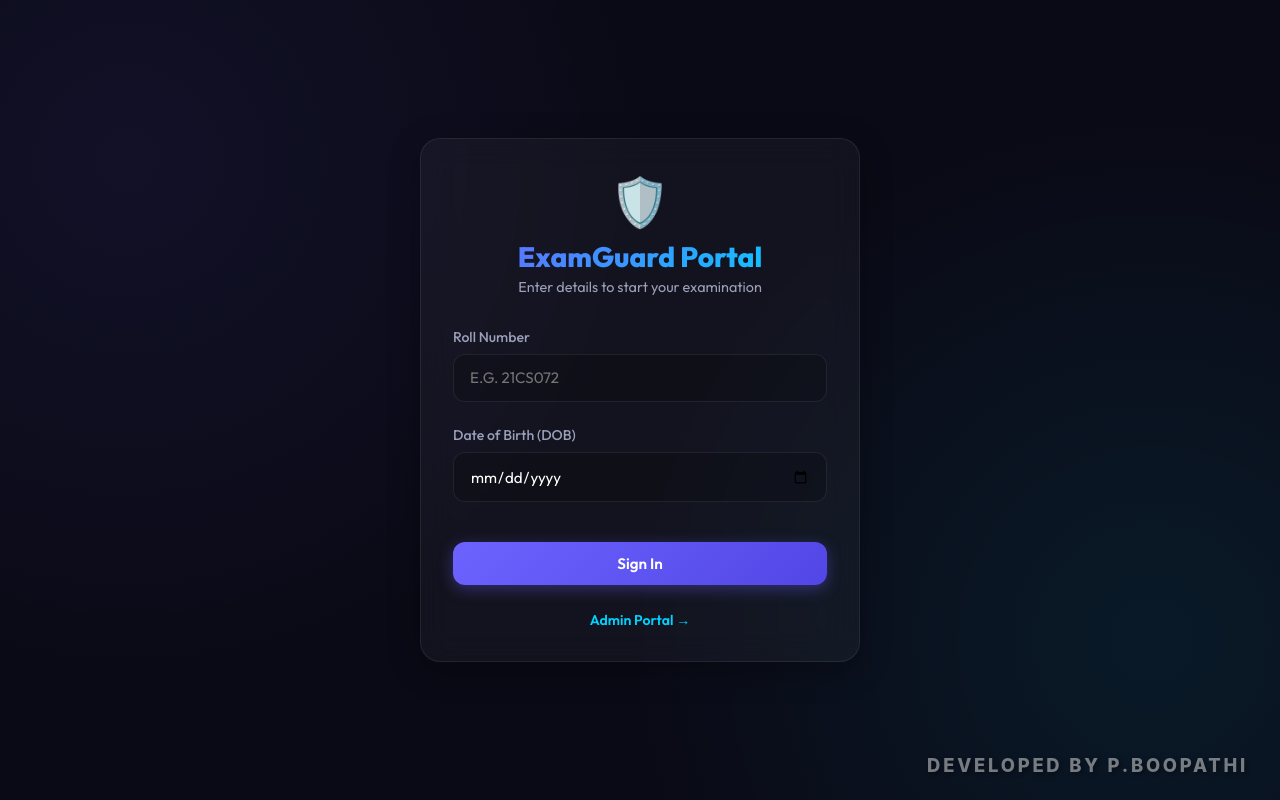
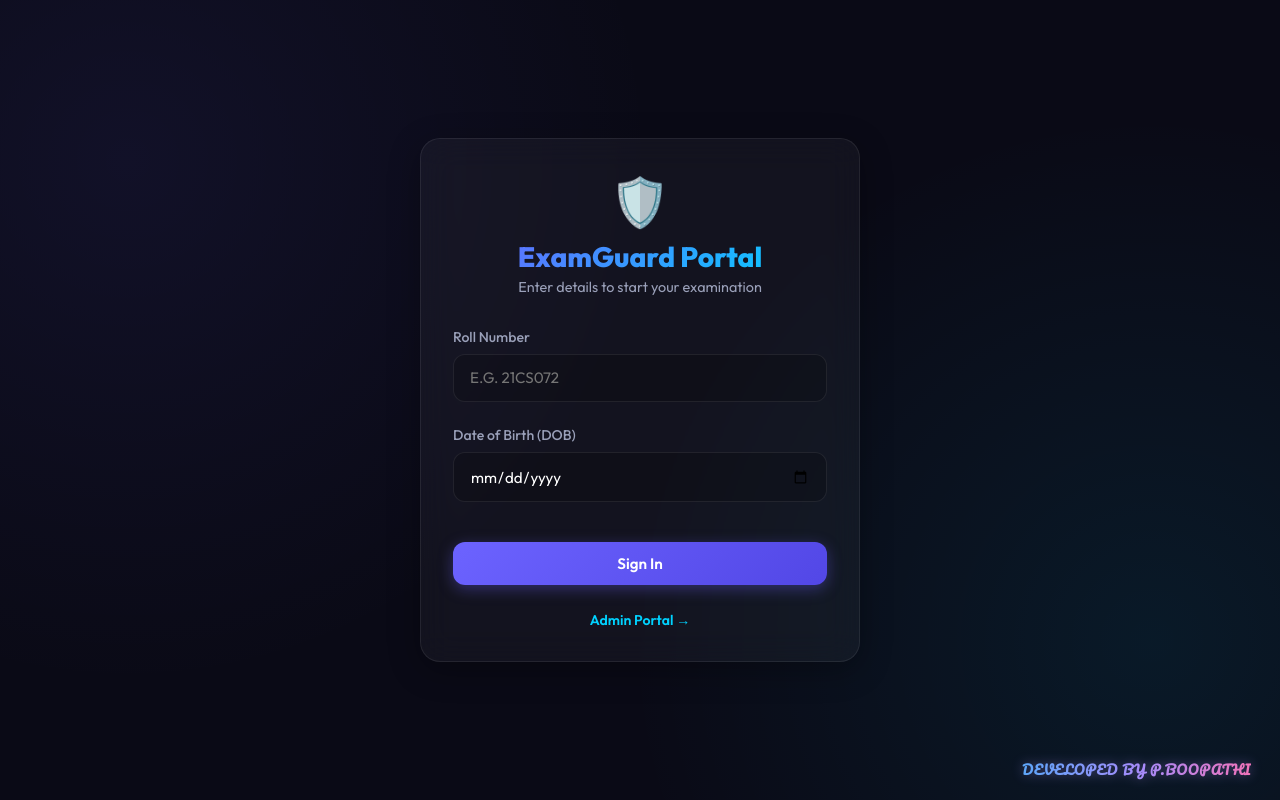
Before and after one commit to boopathi-muthayammal/mec-frontend-, a React app: page / in a window 1280 px wide. Built offline with nearby package versions, Linux system fonts and the light colour scheme; no server answers; the HTML template or start-up script is replaced by a standard one.

Commit message:
Colourful animated Pacifico font developer signature

```diff
--- a/src/index.css
+++ b/src/index.css
@@ -1,5 +1,5 @@
 /* Import Google Font */
-@import url('https://fonts.googleapis.com/css2?family=Outfit:wght@300;400;500;600;700;800&display=swap');
+@import url('https://fonts.googleapis.com/css2?family=Outfit:wght@300;400;500;600;700;800&family=Pacifico&display=swap');
 
 :root {
   --bg-primary: #0a0a16;
@@ -1014,16 +1014,26 @@ body {
 
 .developer-signature {
   position: fixed;
-  bottom: 1.5rem;
-  right: 2rem;
-  font-size: 1.15rem;
-  font-weight: 800;
-  color: rgba(255, 255, 255, 0.45);
-  letter-spacing: 0.15em;
+  bottom: 1.2rem;
+  right: 1.8rem;
+  font-size: 0.82rem;
+  font-weight: 600;
+  font-family: 'Pacifico', cursive;
+  letter-spacing: 0.06em;
   pointer-events: none;
   z-index: 99999;
   user-select: none;
-  text-shadow: 2px 2px 4px rgba(0,0,0,0.4);
-  font-family: 'Inter', system-ui, sans-serif;
-  text-transform: uppercase;
+  background: linear-gradient(90deg, #a78bfa, #f472b6, #fb923c, #facc15, #34d399, #60a5fa, #a78bfa);
+  background-size: 300% auto;
+  -webkit-background-clip: text;
+  -webkit-text-fill-color: transparent;
+  background-clip: text;
+  animation: devSignatureShift 6s linear infinite;
+  filter: drop-shadow(0 0 6px rgba(167, 139, 250, 0.45));
+  text-transform: none;
 }
+
+@keyframes devSignatureShift {
+  0%   { background-position: 0% center; }
+  100% { background-position: 300% center; }
+}
```
